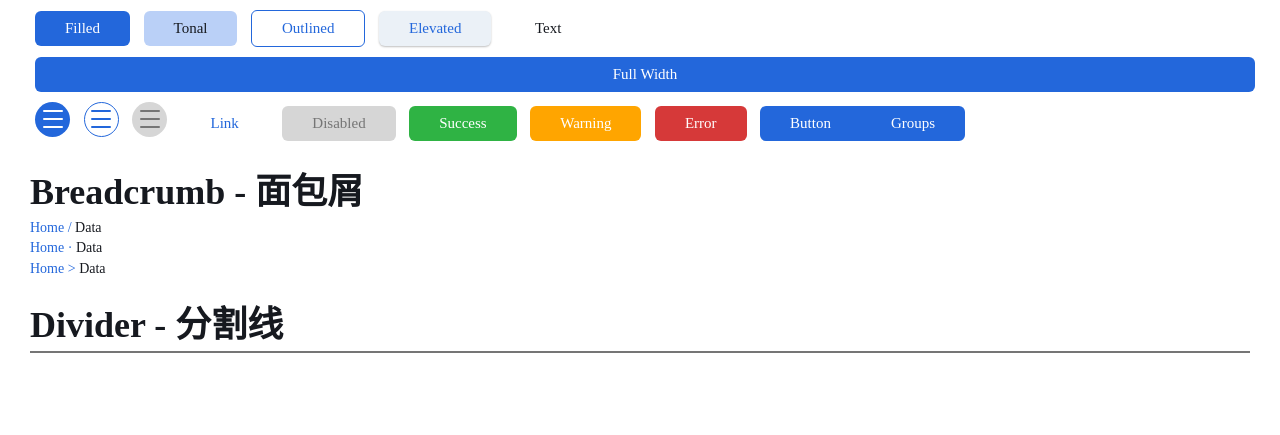
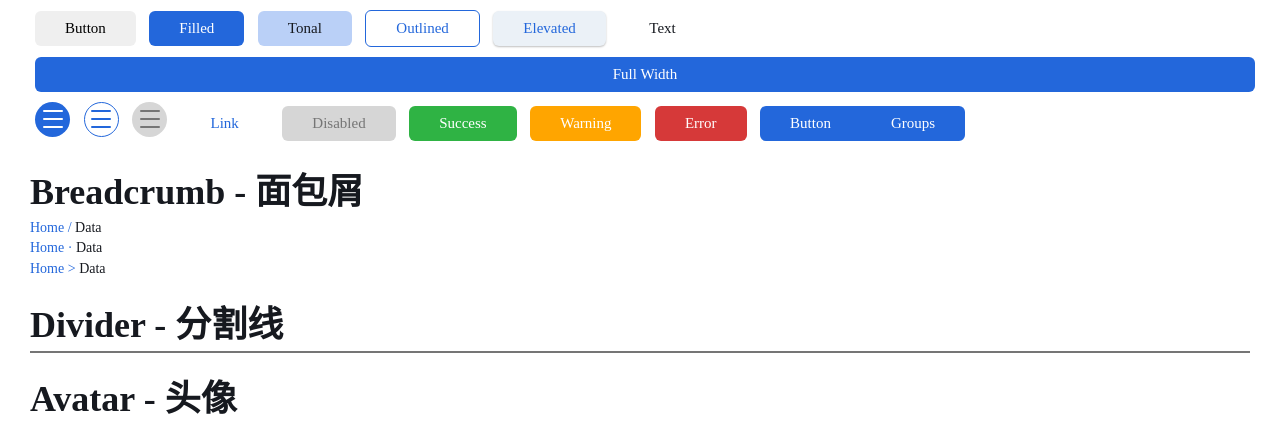
Before and after one commit to OpenRapid/personal-ui, a plain HTML site: page template.html in a window 1280 px wide. Shown: the part 619-1054 px from the top of the page. Before the commit the page ends 982 px from the top, so only its background shows below. Drawn offline with Linux system fonts and the light colour scheme; a web font is replaced by a local one.

Commit message:
Update template.html

```diff
--- a/template.html
+++ b/template.html
@@ -35,6 +35,7 @@
 
     <div class="pui-content">
         <h1>Button - 按钮</h1>
+        <button class="pui-btn">Button</button>
         <button class="pui-btn filled">Filled</button>
         <button class="pui-btn tonal">Tonal</button>
         <button class="pui-btn outlined">Outlined</button>
@@ -124,6 +125,9 @@
         <h1>Divider - 分割线</h1>
         <div class="pui-divider"></div>
     </div>
+    <div class="pui-content">
+        <h1>Avatar - 头像</h1>
+    </div>
 </body>
 
 </html>
```
